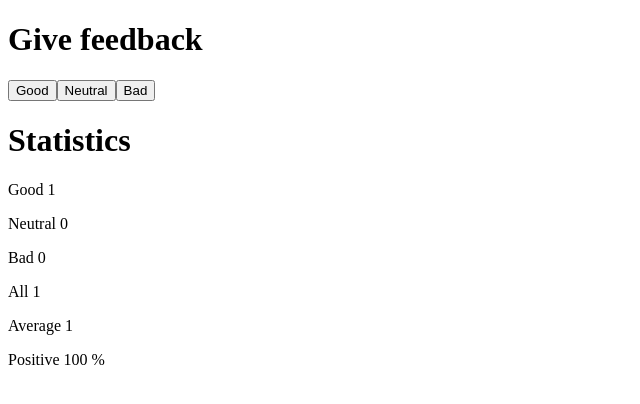
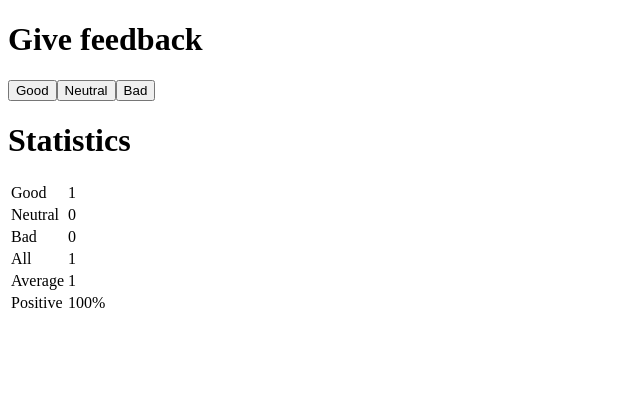
Before and after one commit to miguelluhulima/fsopen-exercises, a React (Vite) app in the folder part1/unicafe/: page / in a window 1280 px wide. Both pictures are taken after a click on the button "Good". Shown: the top 404 px of the page, without its empty margins (0-640 px from the left). Built offline with nearby package versions, Linux system fonts and the light colour scheme.

Commit message:
1.11 submission, unicafe

```diff
--- a/part1/unicafe/src/App.jsx
+++ b/part1/unicafe/src/App.jsx
@@ -2,21 +2,29 @@ import { useState } from 'react'
 
 const Button = ({onClick, text}) => <button onClick={onClick}>{text}</button>
 
-const StatisticsLine = ({text, value, subtitle=""}) => <p>{text} {value} {subtitle}</p>
+const StatisticsLine = ({text, value, subtitle=""}) => {
+  return (
+    <tr>
+      <td>{text}</td><td>{value}{subtitle}</td>
+    </tr>
+  )
+}
 
 const Statistics = (props) => {
   if (props.all == 0) {
     return <p>No feedback given</p>
   } else {
     return (
-      <div>
+      <table>
+        <tbody>
           <StatisticsLine text="Good" value={props.good}/>
           <StatisticsLine text="Neutral" value={props.neutral}/>
           <StatisticsLine text="Bad" value={props.bad}/>
           <StatisticsLine text="All" value={props.all}/>
           <StatisticsLine text="Average" value={props.average}/>
           <StatisticsLine text="Positive" value={props.positive} subtitle='%'/>
-      </div>
+        </tbody>
+      </table>
     )
   }
 }
```
Lines whose indentation alone changed are shown as unchanged.
